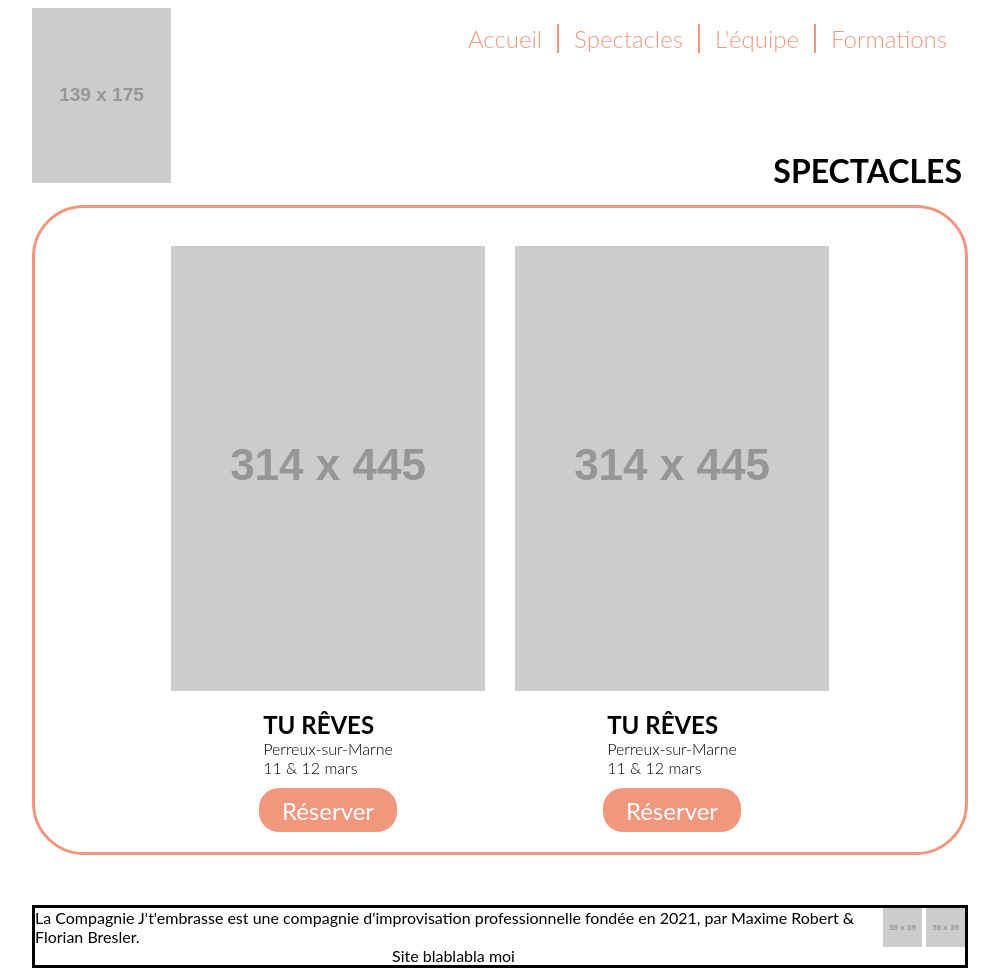
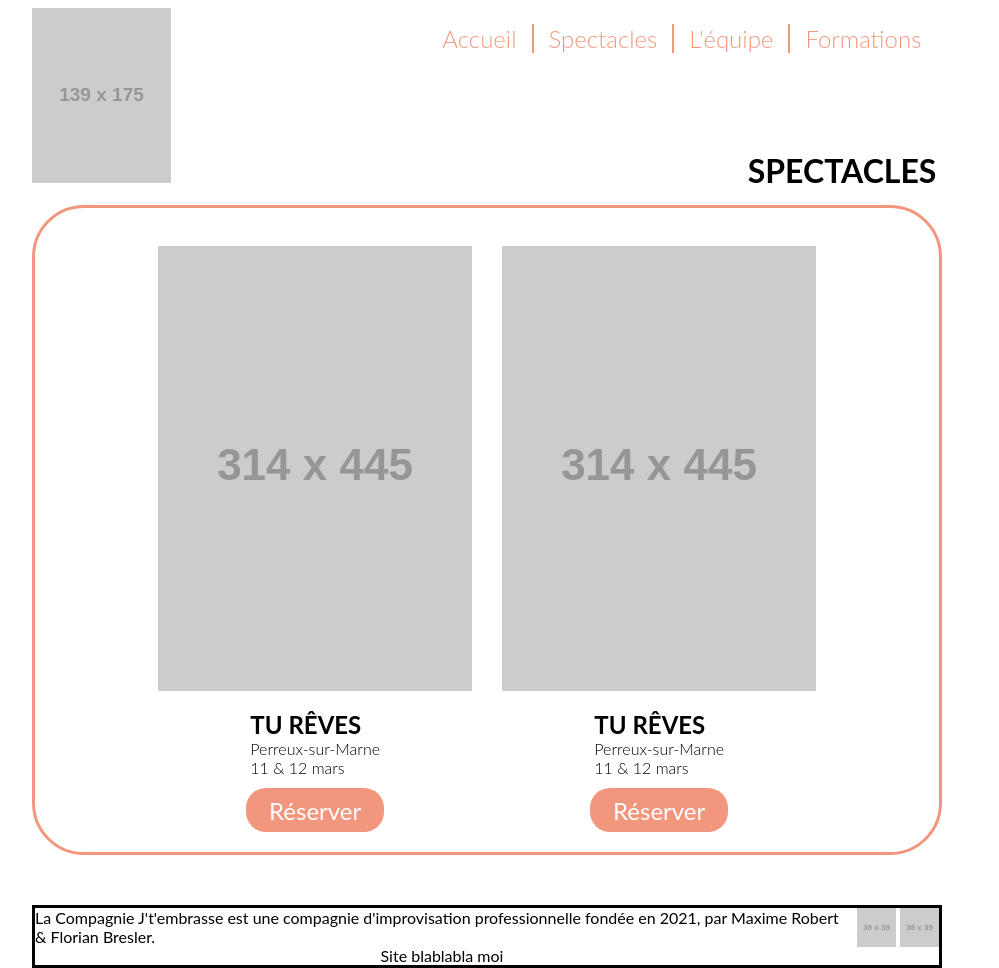
Before and after one commit to CelineCreates/compagnie-jtembrasse, a Jekyll site: the page built from spectacles.md, in a window 1280 px wide. Shown: the whole page, without its empty margins (126-1125 px from the left). Built offline with Jekyll 4.4.1, drawn with Linux system fonts in a browser that asks for light colours.

Commit message:
Correction css viewport

```diff
--- a/_includes/texte-accueil.html
+++ b/_includes/texte-accueil.html
@@ -1,5 +1,5 @@
 <h5>Prochain spectacle</h5>
-<h1>TU RÊVES</h1>
+<h1>TU DORS</h1>
 <h5>Seul en scène improvisé</h5>
 <p>
   Dans un bar, alors qu'il noie sa mélancolie à une heure tardive, un homme est
--- a/_sass/fiches.scss
+++ b/_sass/fiches.scss
@@ -39,11 +39,11 @@
   width: content;
 }
 
-#container-nav {
-  right: 10px;
-  position: absolute;
-  right: 200px;
-}
+// #container-nav {
+//   right: 10px;
+//   position: absolute;
+//   right: 200px;
+// }
 
 header {
   width: 100%;
@@ -56,6 +56,7 @@ header {
 }
 
 #fiche {
+  overflow: auto;
   display: flex;
   width: 100%;
   padding-bottom: 20px;
@@ -82,6 +83,7 @@ header {
   flex-direction: column;
   margin-right: 80px;
   margin-left: 20px;
+  overflow: auto;
 }
 
 #textes-fiche > h1 {
@@ -210,3 +212,18 @@ header {
   justify-content: center;
   margin-top: 40px;
 }
+
+@media all and (max-width: 990px) {
+  header {
+    margin-bottom: 200px;
+  }
+}
+
+@media all and (max-width: 1027px) {
+  #fiche {
+    flex-direction: column-reverse;
+  }
+  #box {
+    flex-direction: row-reverse;
+  }
+}
--- a/_sass/global.scss
+++ b/_sass/global.scss
@@ -1,6 +1,6 @@
 body {
-  width: 100vw;
-  height: 100vh;
+  width: 98vw;
+  height: 98vh;
   display: flex;
 }
 
```
